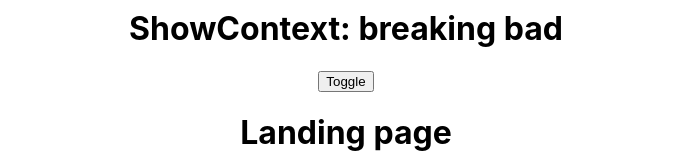
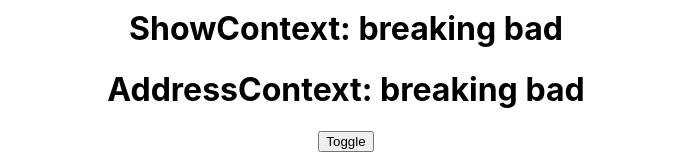
Before and after one commit to elahemortazavi/react-test, a React (Create React App) app: page / in a window 1280 px wide. Shown: the part 986-1146 px from the top of the page, without its empty margins (294-985 px from the left). Built offline with nearby package versions, Linux system fonts and the light colour scheme.

Commit message:
AddressContext.js done

```diff
--- a/src/AddressContext.js
+++ b/src/AddressContext.js
@@ -2,7 +2,7 @@
 import { PostcodeContext } from "./App";
 
 const AddressContext = () => {
-  const email = useContext(PostcodeContext);
+  const postcode = useContext(PostcodeContext);
 
   return (
     <div>
--- a/src/App.js
+++ b/src/App.js
@@ -11,6 +11,7 @@
 import Login from "./Login";
 import Landing from "./Landing";
 import ShowContext from './ShowContext';
+import AddressContext from './AddressContext';
 
 
 export const NameContext = React.createContext();
@@ -18,6 +19,7 @@
 export const FamilyContext = React.createContext();
 export const EmailContext = React.createContext();
 export const TvShowContext = React.createContext();
+export const PostcodeContext = React.createContext();
 
 
 function App(props) {
@@ -28,6 +30,7 @@
   const [email, setEmail] = useState("something@gmail.com");
   const[toggle, setToggle] = useState(true);
   const [show, setShow] = useState("breaking bad");
+  const [postcode, setPostcode] = useState("w12trx")
 
 
   return (
@@ -61,6 +64,10 @@
         <ShowContext show={show} />
       </TvShowContext.Provider>
 
+      <PostcodeContext.Provider value={show}>
+        <AddressContext postcode={postcode} />
+      </PostcodeContext.Provider>
+
       <div>
         <button onClick={() => setToggle(!toggle)}>Toggle</button>
         {toggle ? <Landing /> : <Login />}
```
